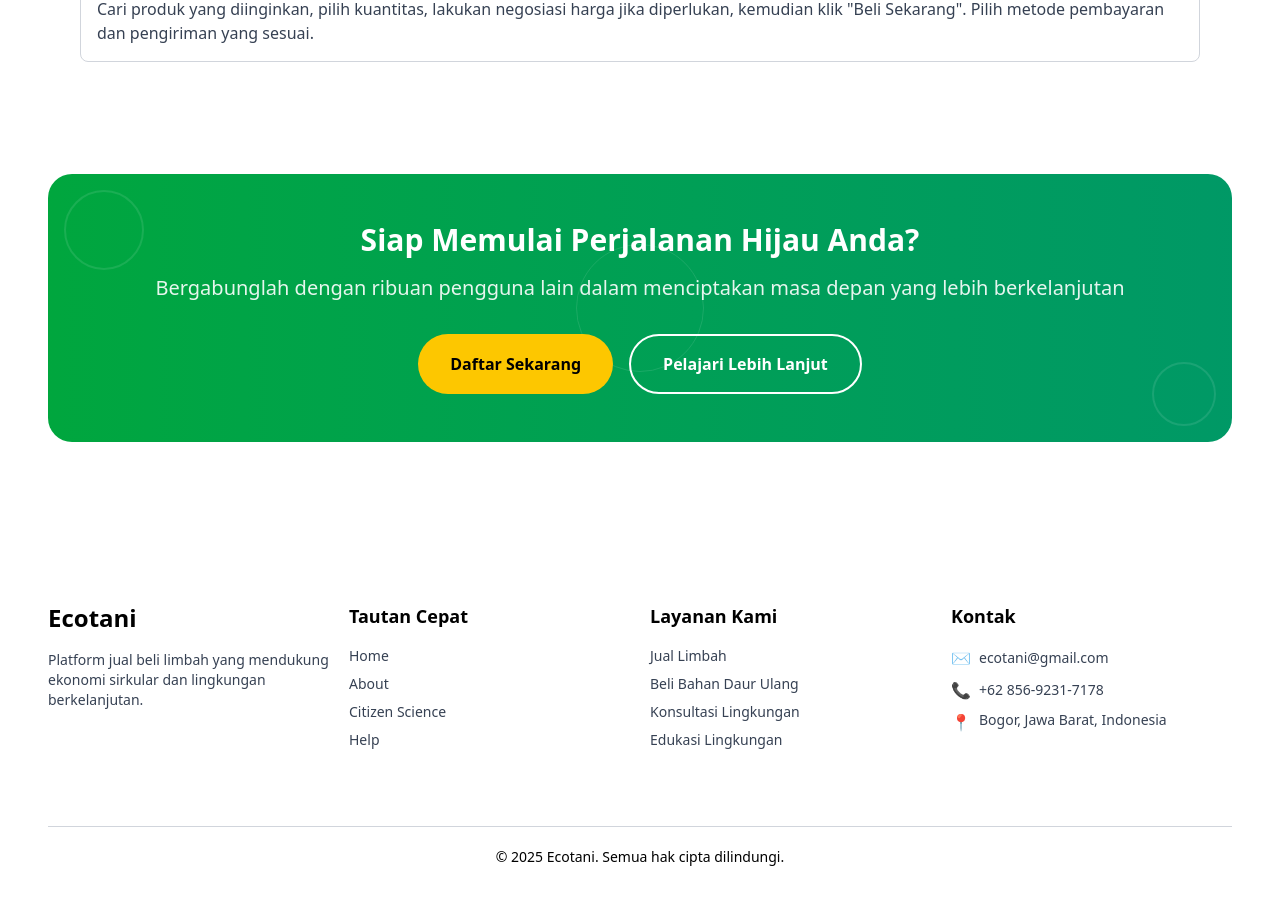
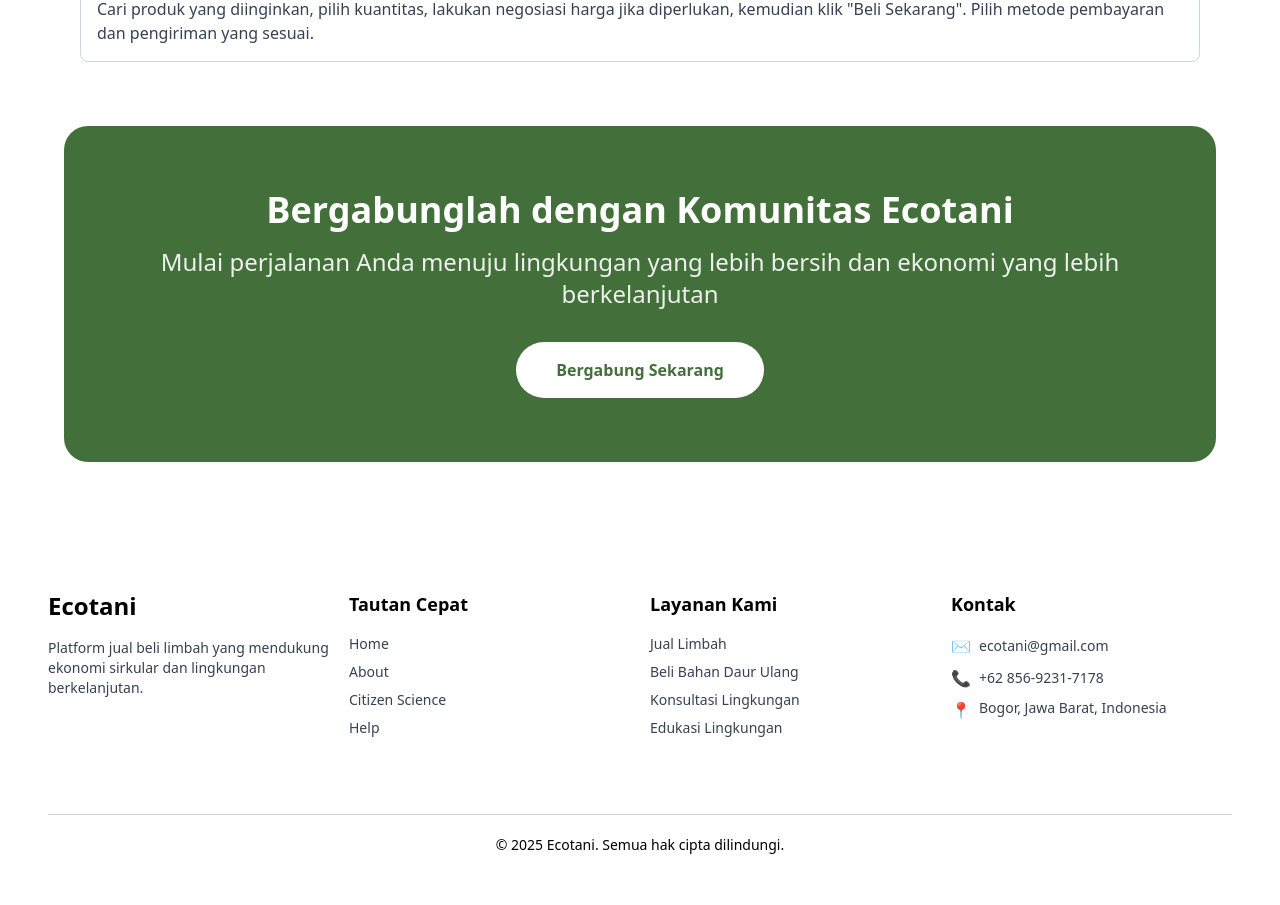
Before and after one commit to jannahkrn/fe-ecotani, a React (Vite) app: page / in a window 1280 px wide. Shown: the part 3740-4645 px from the top of the page. Built offline with nearby package versions, Linux system fonts and the light colour scheme.

Commit message:
update homepage

```diff
--- a/src/pages/user/HomePage.jsx
+++ b/src/pages/user/HomePage.jsx
@@ -155,12 +155,13 @@ const HomePage = ({ cartItems, addToCart }) => {
                 <div className="text-5xl font-bold text-[#43703A] mb-2">
                   {stat.number}
                 </div>
-              <div className="text-xl text-gray-600 font-medium">{stat.label}</div>
+                <div className="text-xl text-gray-600 font-medium">
+                  {stat.label}
+                </div>
               </div>
             ))}
           </div>
         </section>
-
 
         {/* Why Choose Ecotani Section */}
         <section className="mt-16 mb-16">
@@ -232,31 +233,18 @@ const HomePage = ({ cartItems, addToCart }) => {
           </div>
         </div>
 
-      {/* Call to Action Section */}
-      <section className="mt-20 mb-16 text-center">
-        <div className="bg-gradient-to-r from-green-600 to-emerald-600 rounded-3xl p-12 text-white relative overflow-hidden">
-          <div className="absolute inset-0 opacity-10">
-            <div className="absolute top-4 left-4 w-20 h-20 border-2 border-white rounded-full"></div>
-            <div className="absolute bottom-4 right-4 w-16 h-16 border-2 border-white rounded-full"></div>
-            <div className="absolute top-1/2 left-1/2 transform -translate-x-1/2 -translate-y-1/2 w-32 h-32 border border-white rounded-full"></div>
-          </div>
-          <div className="relative z-10">
-            <h3 className="text-3xl font-bold mb-4">
-              Siap Memulai Perjalanan Hijau Anda?
+        {/* Call to Action Section (UPDATED) */}
+        <section className="my-8 text-center max-w-6xl mx-auto">
+          <div className="bg-[#43703A] rounded-3xl p-16 text-white relative overflow-hidden">
+            <h3 className="text-4xl font-bold mb-4">
+              Bergabunglah dengan Komunitas Ecotani
             </h3>
-            <p className="text-xl mb-8 opacity-90">
-              Bergabunglah dengan ribuan pengguna lain dalam menciptakan masa
-              depan yang lebih berkelanjutan
+            <p className="text-2xl mb-8 opacity-90">
+              Mulai perjalanan Anda menuju lingkungan yang lebih bersih dan ekonomi yang lebih berkelanjutan
             </p>
-            <div className="flex flex-col sm:flex-row gap-4 justify-center">
-              <button className="bg-yellow-400 hover:bg-yellow-500 text-black font-bold py-4 px-8 rounded-full transition-all duration-300 transform hover:scale-105">
-                Daftar Sekarang
+            <button className="bg-white hover:bg-gray-100 text-[#43703A] font-bold py-4 px-10 rounded-full transition-all duration-300 transform hover:scale-105">
+              Bergabung Sekarang
             </button>
-              <button className="border-2 border-white text-white hover:bg-white hover:text-green-600 font-bold py-4 px-8 rounded-full transition-all duration-300">
-                Pelajari Lebih Lanjut
-              </button>
-            </div>
-          </div>
           </div>
         </section>
       </main>
```
Lines whose indentation alone changed are shown as unchanged.
